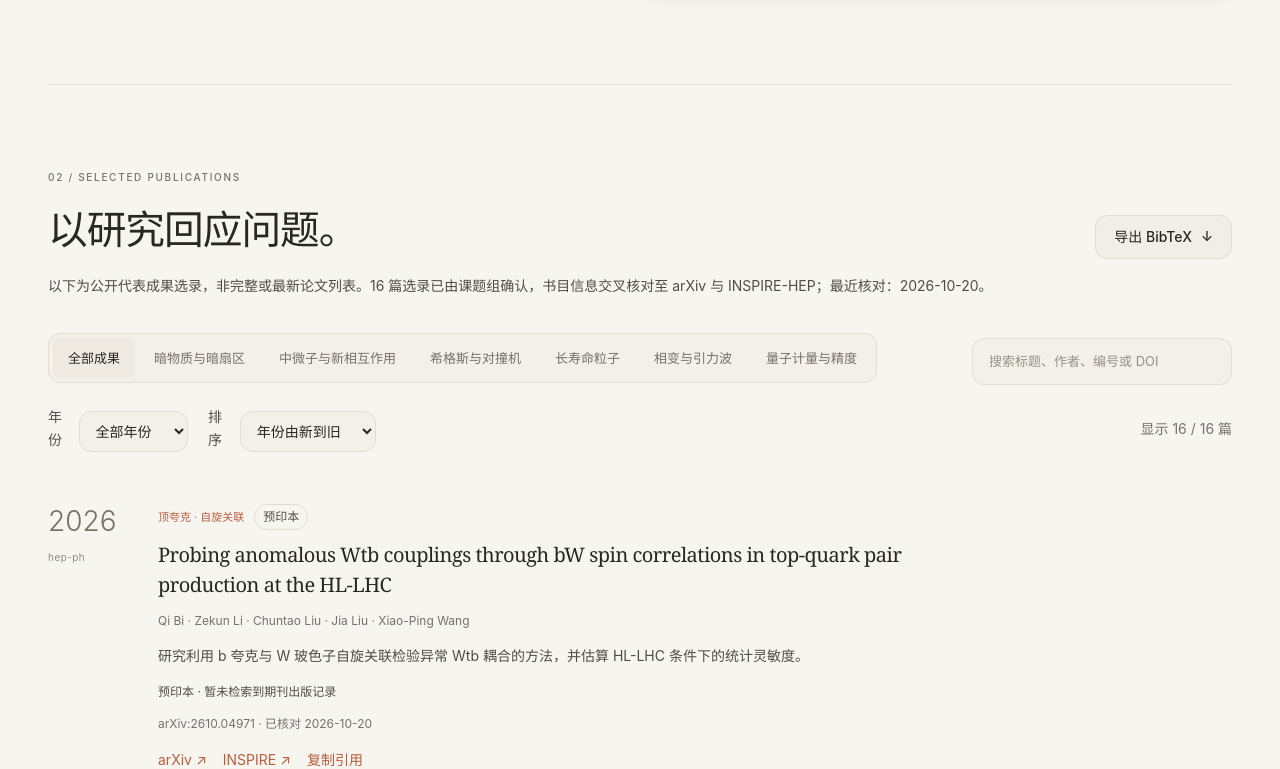
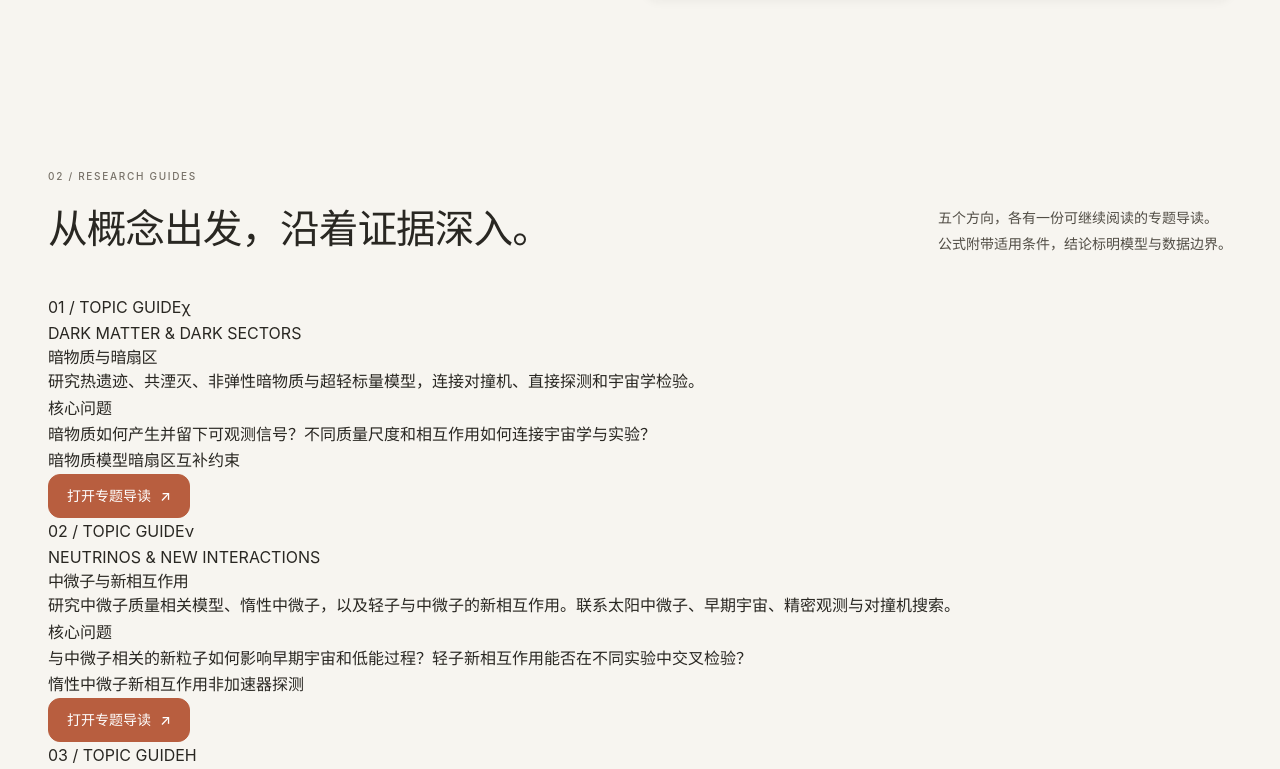
Before and after one commit to lm846802297-bit/buaa-hep-lab, a Vue app in the folder frontend/: page / in a window 1280 px wide. Shown: the part 2199-2968 px from the top of the page. Built offline with nearby package versions, Linux system fonts and the light colour scheme.

Commit message:
ui: add a dedicated five-topic guide directory

```diff
--- a/frontend/src/views/PublicHomeView.vue
+++ b/frontend/src/views/PublicHomeView.vue
@@ -105,6 +105,25 @@ function downloadBibtex() {
         </article>
       </div>
       <noscript><div class="research-static"><h3>全部研究方向</h3><article v-for="direction in directions" :key="direction.id"><h4>{{ direction.title }}</h4><p>{{ direction.text }}</p><dl><dt>研究问题</dt><dd>{{ direction.question }}</dd><dt>主要方法</dt><dd>{{ direction.methods }}</dd><dt>实验联系</dt><dd>{{ direction.probes }}</dd></dl><p>{{ direction.detail }}</p></article></div></noscript>
+    </section>
+
+    <section id="research-guides" class="public-section research-guides-section" aria-labelledby="research-guides-title">
+      <div class="section-top">
+        <div><span class="eyebrow">02 / RESEARCH GUIDES</span><h2 id="research-guides-title">从概念出发，沿着证据深入。</h2></div>
+        <p>五个方向，各有一份可继续阅读的专题导读。<br>公式附带适用条件，结论标明模型与数据边界。</p>
+      </div>
+      <div class="research-guide-grid">
+        <article v-for="direction in directions" :key="direction.id" class="research-guide-card">
+          <div class="research-guide-top"><span>{{ direction.number }} / TOPIC GUIDE</span><span class="research-guide-symbol" aria-hidden="true">{{ direction.symbol }}</span></div>
+          <p class="research-guide-kicker">{{ direction.en }}</p>
+          <h3>{{ direction.title }}</h3>
+          <p class="research-guide-summary">{{ direction.text }}</p>
+          <div class="research-guide-question"><span>核心问题</span><p>{{ direction.question }}</p></div>
+          <div class="research-guide-tags"><span v-for="tag in direction.tags.slice(0, 3)" :key="tag">{{ tag }}</span></div>
+          <router-link :to="'/research/' + direction.id" class="button primary research-guide-open">打开专题导读 <span aria-hidden="true">↗</span></router-link>
+        </article>
+      </div>
+      <p class="research-guides-note">导读用于建立概念地图与追溯原始来源；不替代论文原文、独立计算或实验分析复现。</p>
     </section>
 
     <section id="publications" class="public-section publications-section">
```
